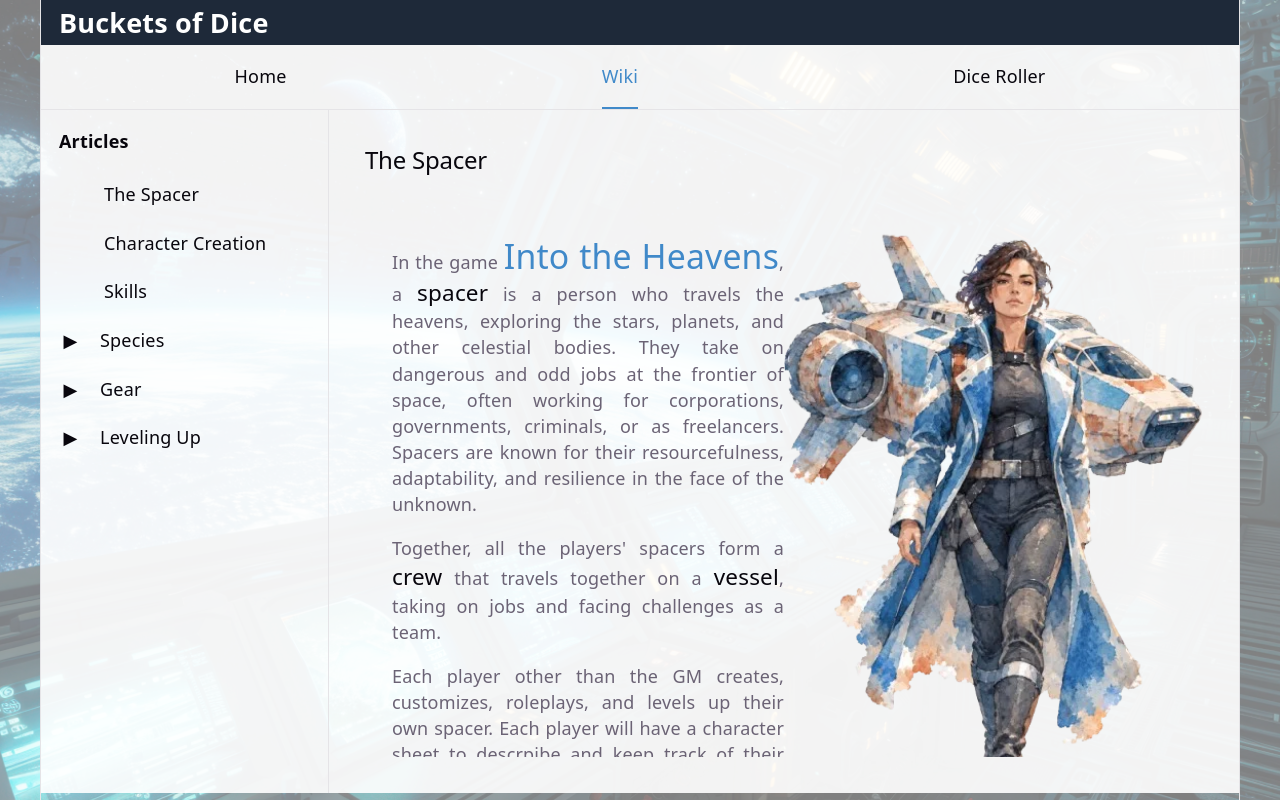
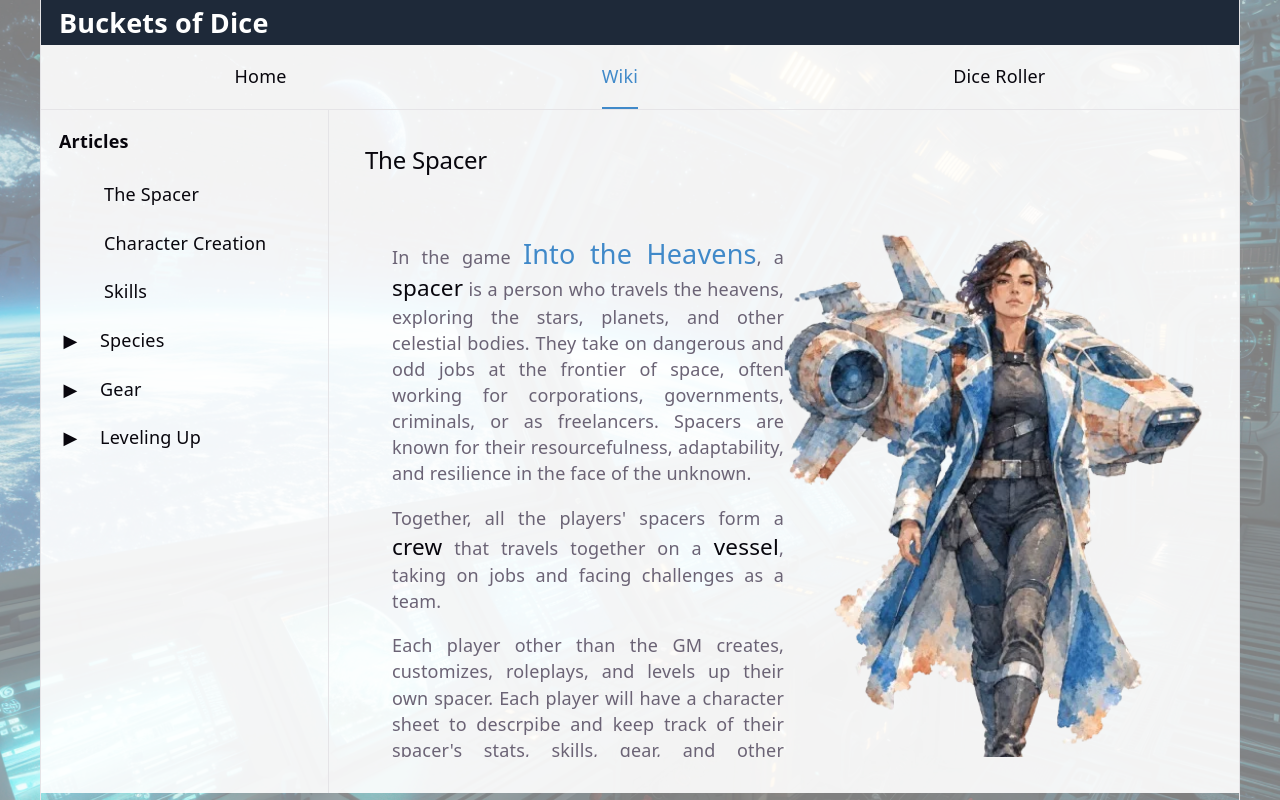
Before and after one commit to jairusaurus-rex/buckets-of-dice, a React (Vite) app: page /wiki in a window 1280 px wide. Built offline with nearby package versions, Linux system fonts and the light colour scheme.

Commit message:
fix: update text styling for die result and adjust font size in TheSpacerArticle

```diff
--- a/src/components/pages/dice-roller/DiceCard.tsx
+++ b/src/components/pages/dice-roller/DiceCard.tsx
@@ -154,7 +154,12 @@ export const DieCard = ({
               text-[var(--text-h)]
             "
           >
-            {die.result ?? ""}
+
+            {die.result ?
+              <span className="[-webkit-text-stroke:1px_var(--border)]">
+                {die.result}
+              </span>
+              : ""}
           </span>
         </button>
 
--- a/src/components/pages/wiki/articles/TheSpacerArticle.tsx
+++ b/src/components/pages/wiki/articles/TheSpacerArticle.tsx
@@ -14,7 +14,7 @@ export const TheSpacerArticle = () => {
     <div className={`p-2 text-justify `}>
       <div className="p-2">
         <p className="p-2">
-          In the game <span className="text-3xl text-[var(--accent)]">Into the Heavens</span>, a <span className="text-xl text-[var(--text-h)]">spacer</span> is a person who travels the heavens, exploring the stars, planets, and other celestial bodies. They take on dangerous and odd jobs at the frontier of space, often working for corporations, governments, criminals, or as freelancers. Spacers are known for their resourcefulness, adaptability, and resilience in the face of the unknown.
+          In the game <span className="text-2xl text-[var(--accent)]">Into the Heavens</span>, a <span className="text-xl text-[var(--text-h)]">spacer</span> is a person who travels the heavens, exploring the stars, planets, and other celestial bodies. They take on dangerous and odd jobs at the frontier of space, often working for corporations, governments, criminals, or as freelancers. Spacers are known for their resourcefulness, adaptability, and resilience in the face of the unknown.
         </p>
         <p className="p-2">
           Together, all the players' spacers form a <span className="text-xl text-[var(--text-h)]">crew</span> that
```
